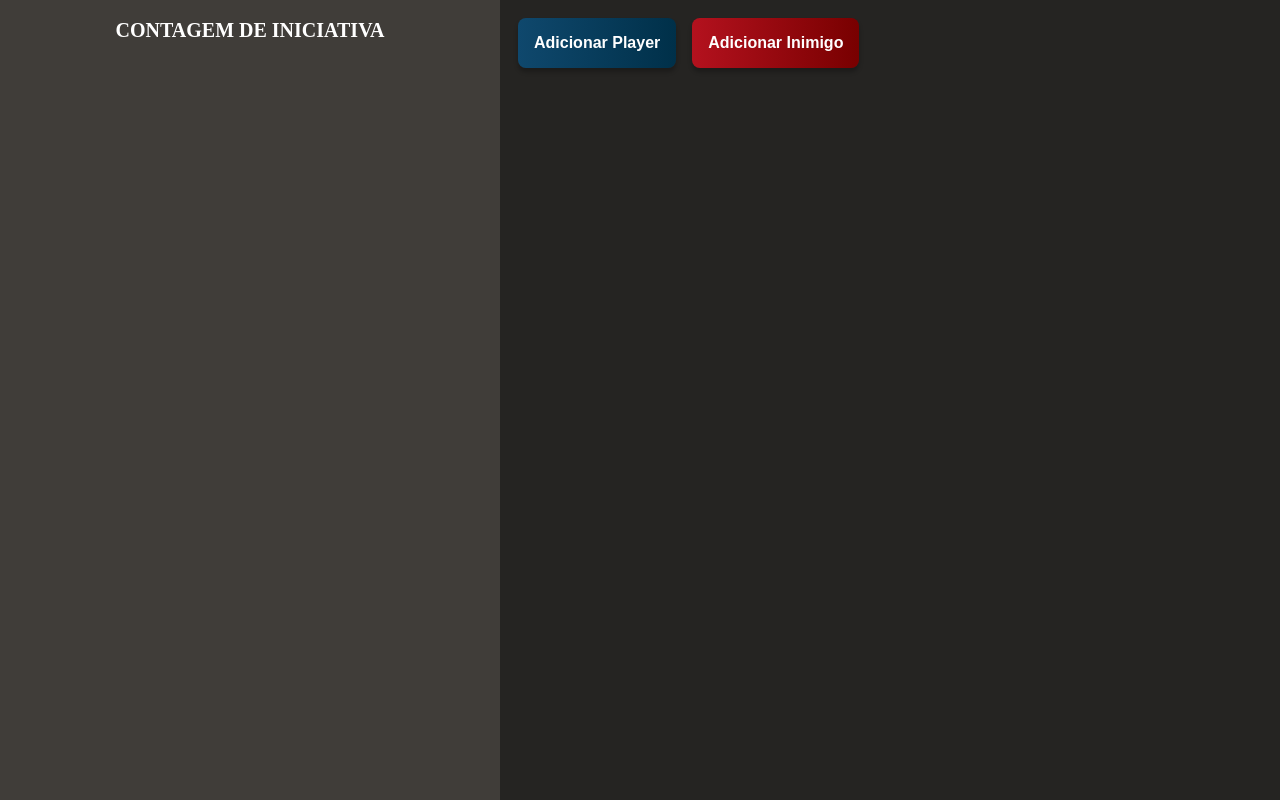
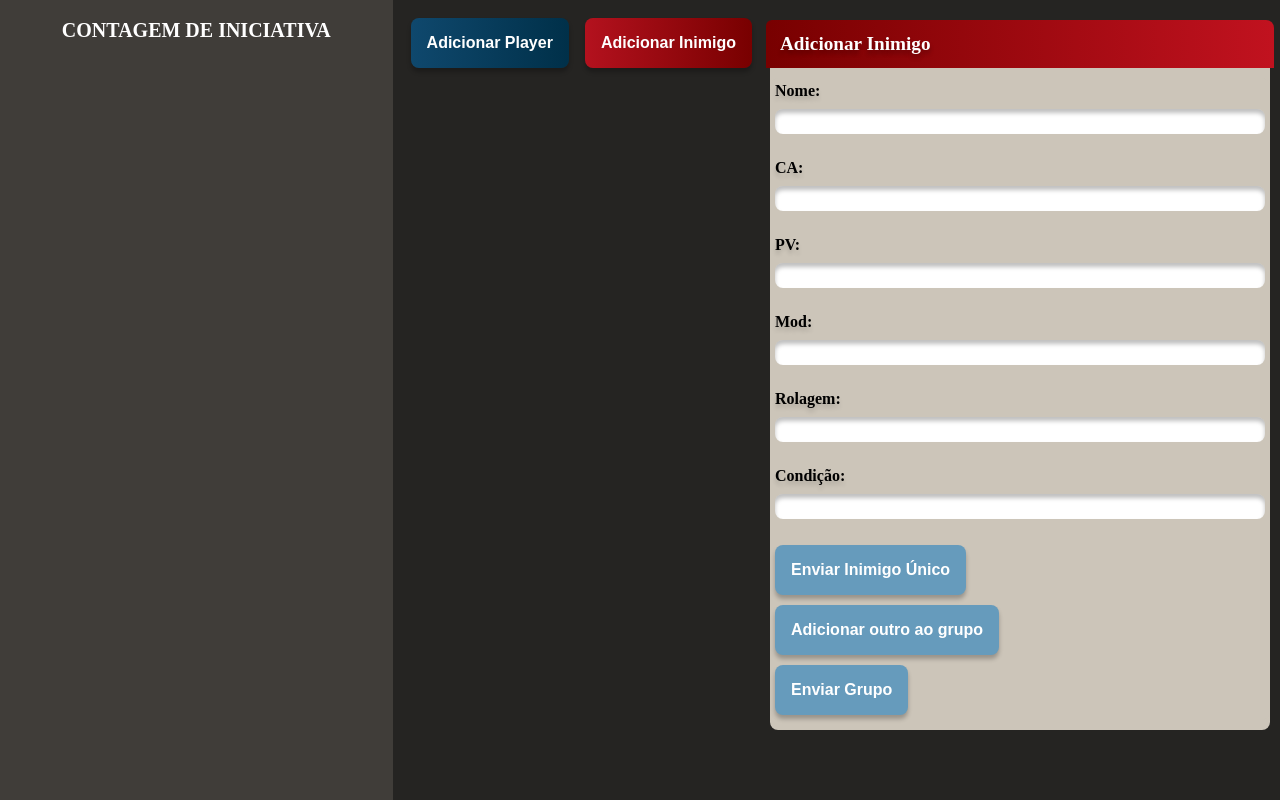
Before and after one commit to PedroVMLopes/iniciative-calculator, a React (Create React App) app: page / in a window 1280 px wide. Built offline with nearby package versions, Linux system fonts and the light colour scheme.

Commit message:
Implementações no menu de adicionar inimigo

```diff
--- a/src/components/Main/BotoesAdicionar/BotoesAdicionar.js
+++ b/src/components/Main/BotoesAdicionar/BotoesAdicionar.js
@@ -1,7 +1,7 @@
 import React, { useState } from "react";
-import MenuAddPlayer from '../MenuAddPlayer/MenuAddPlayer';
-import MenuAddInimigo from '../MenuAddInimigo/MenuAddInimigo';
-import styles from './BotoesAdicionar.css';
+import MenuAddPlayer from "../MenuAddPlayer/MenuAddPlayer";
+import MenuAddInimigo from "../MenuAddInimigo/MenuAddInimigo";
+import styles from "./BotoesAdicionar.css";
 
 export default function BotoesAdicionar() {
   const [isPlayerExpanded, setIsPlayerExpanded] = useState(false);
@@ -9,16 +9,26 @@ export default function BotoesAdicionar() {
     setIsPlayerExpanded((prevState) => !prevState);
   };
 
-    const [isInimigoExpanded, setIsInimigoExpanded] = useState(false);
+  const [isInimigoExpanded, setIsInimigoExpanded] = useState(true);
   const toggleExpandInimigo = () => {
     setIsInimigoExpanded((prevState) => !prevState);
   };
 
   return (
     <div className="botoes-adicionar">
-            <button className="botao-adicionar botao-adicionar-player" onClick={toggleExpandPlayer}>Adicionar Player</button>
+      <button
+        className="botao-adicionar botao-adicionar-player"
+        onClick={toggleExpandPlayer}
+      >
+        Adicionar Player
+      </button>
       {isPlayerExpanded && <MenuAddPlayer />}
-            <button className="botao-adicionar botao-adicionar-inimigo" onClick={toggleExpandInimigo}>Adicionar Inimigo</button>
+      <button
+        className="botao-adicionar botao-adicionar-inimigo"
+        onClick={toggleExpandInimigo}
+      >
+        Adicionar Inimigo
+      </button>
       {isInimigoExpanded && <MenuAddInimigo />}
     </div>
   );
--- a/src/components/Main/MenuAddInimigo/FormAddInimigo.js
+++ b/src/components/Main/MenuAddInimigo/FormAddInimigo.js
@@ -1,17 +1,48 @@
-import './MenuAddInimigo.css';
-import React, { useContext } from 'react';
-import { FormAddInimigoContext } from './MenuAddInimigo';
+import "./MenuAddInimigo.css";
+import React, { useContext, useState } from "react";
+import { FormAddInimigoContext } from "./MenuAddInimigo";
+
+// Função que obtém os cards de inimigos armazenados no localStorage
+const getCardsInimigos = () => {
+  const cardsInimigos = localStorage.getItem("cardsInimigos");
+  return cardsInimigos ? JSON.parse(cardsInimigos) : [];
+};
 
 function FormAddInimigo() {
-
   const { isExpanded, setIsExpanded } = React.useContext(FormAddInimigoContext);
 
-    const [formInimigos] = useState([]);
+  const [fieldNome, setFieldNome] = useState("");
+  const [fieldCa, setFieldCa] = useState("");
+  const [fieldPv, setFieldPv] = useState("");
+  const [fieldMod, setFieldMod] = useState("");
+  const [fieldRolagem, setFieldRolagem] = useState("");
+  const [fieldCondicao, setFieldCondicao] = useState("");
+  const [inimigosDoGrupo, setInimigosDoGrupo] = useState([]);
+  const [cardsInimigos, setCardsInimigos] = useState([]);
+
+  const adicionarAoGrupo = (event) => {
+    event.preventDefault();
+    setIsExpanded((prevState) => !prevState);
+
+    const novoInimigoDoGrupo = {
+      id: Date.now(),
+      nome: fieldNome,
+      ca: fieldCa,
+      pv: fieldPv,
+      mod: fieldMod,
+      rolagem: fieldRolagem,
+      condicao: fieldCondicao,
+    };
+    console.log("Novo Inimigo:", novoInimigoDoGrupo);
+
+    const cardGrupoDeInimigos = [...inimigosDoGrupo, novoInimigoDoGrupo];
+    setInimigosDoGrupo(cardGrupoDeInimigos);
+  };
+
+  /* Limpar as consts de criação do inimigo no botão de enviar  */
+
   return (
-
-
     <div className="menu-add-inimigo menu-add-inimigo-corpo">
-
       {!isExpanded && (
         <div className="menu-add-inimigo inimigo-adicionado">
           <h1>Inimigo Criado</h1>
@@ -19,12 +50,13 @@ function FormAddInimigo() {
       )}
 
       {isExpanded && (
-                    <form id='add-inimigo'>
+        <form id="add-inimigo">
           <label htmlFor="nome">Nome:</label>
           <input
             type="text"
             id="nome"
             name="nome"
+            onChange={(event) => setFieldNome(event.target.value)}
           />
           <br />
           <label htmlFor="ca">CA:</label>
@@ -32,6 +64,7 @@ function FormAddInimigo() {
             type="number"
             id="ca"
             name="ca"
+            onChange={(event) => setFieldCa(event.target.value)}
           />
           <br />
           <label htmlFor="pv">PV:</label>
@@ -39,6 +72,7 @@ function FormAddInimigo() {
             type="number"
             id="pv"
             name="pv"
+            onChange={(event) => setFieldPv(event.target.value)}
           />
           <br />
           <label htmlFor="mod">Mod:</label>
@@ -46,6 +80,7 @@ function FormAddInimigo() {
             type="number"
             id="mod"
             name="mod"
+            onChange={(event) => setFieldMod(event.target.value)}
           />
           <br />
           <label htmlFor="rolagem">Rolagem:</label>
@@ -53,6 +88,7 @@ function FormAddInimigo() {
             type="text"
             id="rolagem"
             name="rolagem"
+            onChange={(event) => setFieldRolagem(event.target.value)}
           />
           <br />
           <label htmlFor="condicao">Condição:</label>
@@ -60,14 +96,26 @@ function FormAddInimigo() {
             type="text"
             id="condicao"
             name="condicao"
+            onChange={(event) => setFieldCondicao(event.target.value)}
           />
           <br />
+          <button className="botao-add-inimigo" type="submit">
+            Enviar Inimigo Único
+          </button>
+          <button
+            className="botao-add-inimigo"
+            type="submit"
+            onClick={adicionarAoGrupo}
+          >
+            Adicionar outro ao grupo
+          </button>
+          <button className="botao-add-inimigo" type="submit">
+            Enviar Grupo
+          </button>
         </form>
       )}
-
     </div>
   );
-
 }
 
 export default FormAddInimigo;
--- a/src/components/Main/MenuAddInimigo/MenuAddInimigo.js
+++ b/src/components/Main/MenuAddInimigo/MenuAddInimigo.js
@@ -1,17 +1,11 @@
-import './MenuAddInimigo.css';
-import FormAddInimigo from './FormAddInimigo';
-import React, { useState, createContext } from 'react';
+import "./MenuAddInimigo.css";
+import FormAddInimigo from "./FormAddInimigo";
+import React, { useState, createContext } from "react";
 
 export const FormAddInimigoContext = createContext();
 
 function MenuAddInimigo() {
-
   const [isExpanded, setIsExpanded] = useState(true);
-
-    const adicionarAoGrupo = (event) => {
-        event.preventDefault();
-        setIsExpanded( prevState => !prevState);
-    }
 
   return (
     <FormAddInimigoContext.Provider value={{ isExpanded, setIsExpanded }}>
@@ -20,13 +14,9 @@ function MenuAddInimigo() {
           <h1>Adicionar Inimigo</h1>
         </div>
         <FormAddInimigo />
-                <button className='botao-add-inimigo' type="submit" onClick={adicionarAoGrupo}>Adicionar outro ao grupo</button>
-                <button className='botao-add-inimigo' type="submit">Enviar</button>
       </div>
     </FormAddInimigoContext.Provider>
-
-    )
-
+  );
 }
 
 export default MenuAddInimigo;
--- a/src/components/MenuLateral/CardPlayer/CardPlayer.js
+++ b/src/components/MenuLateral/CardPlayer/CardPlayer.js
@@ -1,7 +1,7 @@
 import React, { useState, useEffect } from "react";
 import { FaPencilRuler, FaHeart } from "react-icons/fa";
 import { GiCheckedShield } from "react-icons/gi";
-import './CardPlayer.css';
+import "./CardPlayer.css";
 
 const CardPlayer = ({ player }) => {
   const [isExpanded, setIsExpanded] = useState(false);
@@ -15,35 +15,33 @@ const CardPlayer = ({ player }) => {
     pv: "",
     mod: "",
     rolagem: "",
-        condicao: ""
+    condicao: "",
   });
 
   // Verifica se 'players' já foi salvo no localStorage
   useEffect(() => {
-        const players = JSON.parse(localStorage.getItem('players')) || [];
+    const players = JSON.parse(localStorage.getItem("players")) || [];
 
     if (players.length === 0) {
       console.log("Sem dados no localStorage para 'players'.");
       return; // Caso não tenha dados de players, não tenta carregar o resto
     }
 
-        const playerDetails = players.find(p => p.id === player.id);
-        console.log("Dados do player encontrado:", playerDetails);  // Depuração
+    const playerDetails = players.find((p) => p.id === player.id);
 
     if (playerDetails) {
       const storedData = localStorage.getItem(storageKey);
-            console.log("Dados armazenados do player:", storedData);  // Depuração
 
       if (storedData) {
         const parsedData = JSON.parse(storedData);
-                setPlayerData(prevData => ({
+        setPlayerData((prevData) => ({
           ...prevData,
           ...parsedData,
           nome: playerDetails.nome || "",
           ca: playerDetails.ca || "",
           pv: playerDetails.pv || "",
           mod: playerDetails.mod || "",
-                    rolagem: playerDetails.rolagem || ""
+          rolagem: playerDetails.rolagem || "",
         }));
       }
     }
@@ -51,13 +49,13 @@ const CardPlayer = ({ player }) => {
 
   // Função para sincronizar dados com a lista geral no localStorage
   const updatePlayersList = (updatedPlayer) => {
-        const players = JSON.parse(localStorage.getItem('players')) || [];
-        const updatedPlayers = players.map(p =>
+    const players = JSON.parse(localStorage.getItem("players")) || [];
+    const updatedPlayers = players.map((p) =>
       p.id === updatedPlayer.id ? { ...p, ...updatedPlayer } : p
     );
 
-        localStorage.setItem('players', JSON.stringify(updatedPlayers));
-        console.log("Salvando lista atualizada de players:", updatedPlayers);  // Depuração
+    localStorage.setItem("players", JSON.stringify(updatedPlayers));
+    console.log("Salvando lista atualizada de players:", updatedPlayers); // Depuração
   };
 
   // Altera se o card está expandido ou retraído
@@ -77,7 +75,6 @@ const CardPlayer = ({ player }) => {
   // Atualiza localStorage sempre que o estado playerData mudar
   useEffect(() => {
     if (playerData && Object.keys(playerData).length > 0) {
-            console.log("Salvando dados no localStorage:", playerData);  // Depuração
       localStorage.setItem(storageKey, JSON.stringify(playerData));
     }
   }, [playerData, storageKey]);
```
Also changed, not shown: src/components/Main/MenuAddPlayer/MenuAddPlayer.js (+16 -23 lines). Lines whose indentation alone changed are shown as unchanged.
